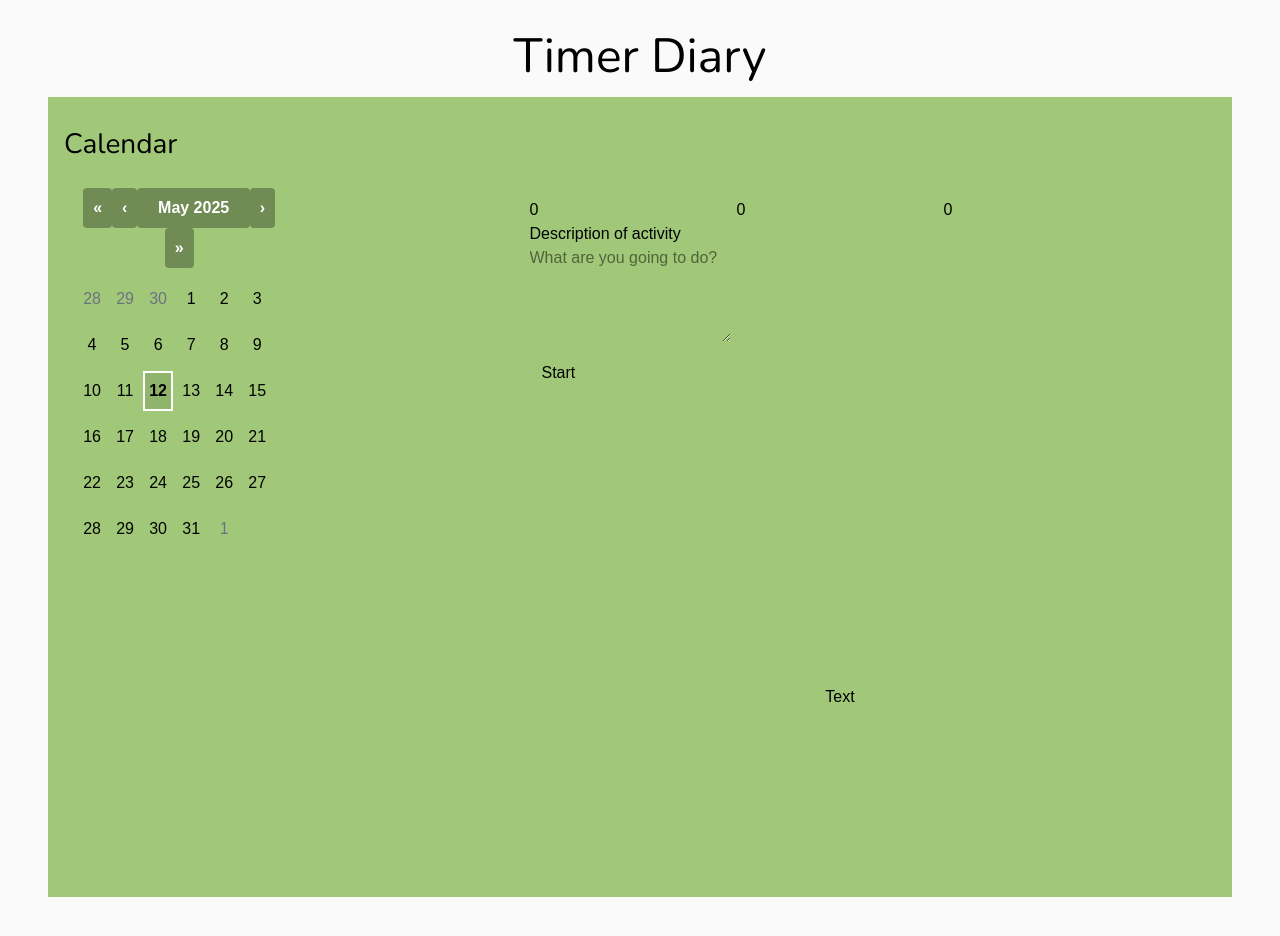
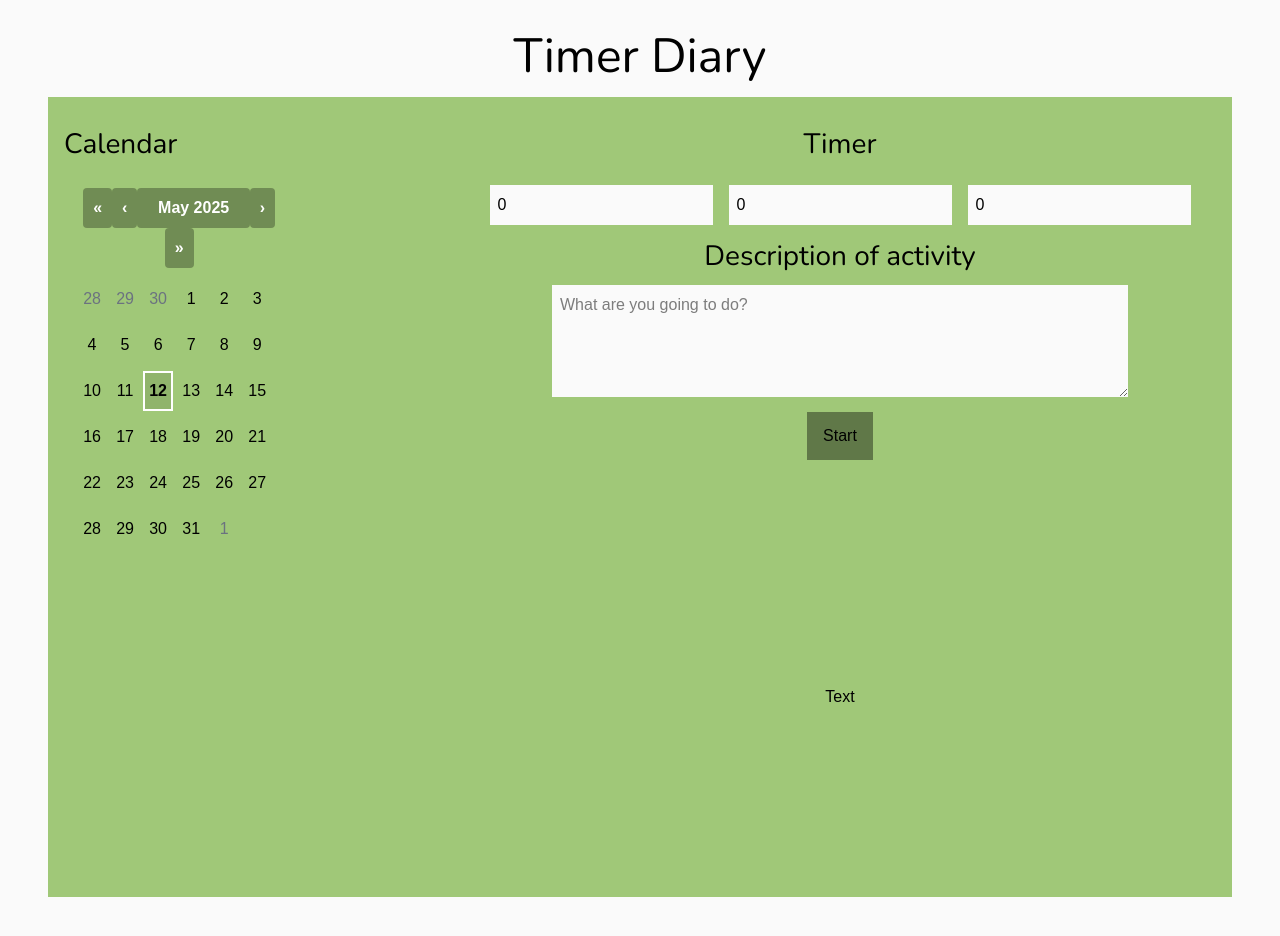
Before and after one commit to ljbroersen/timer-diary-v2, a React (Vite) app: page / in a window 1280 px wide. Shown: the top 936 px of the page. Built offline with nearby package versions, Linux system fonts and the light colour scheme.

Commit message:
fix: changed styling of the Timer and Button components; added dependencies for later

```diff
--- a/package.json
+++ b/package.json
@@ -11,6 +11,12 @@
   },
   "dependencies": {
     "@tailwindcss/vite": "^4.1.6",
+    "@tanstack/react-query": "^5.76.0",
+    "cors": "^2.8.5",
+    "dotenv": "^16.5.0",
+    "express": "^5.1.0",
+    "knex": "^3.1.0",
+    "pg": "^8.16.0",
     "react": "^19.1.0",
     "react-calendar": "^5.1.0",
     "react-dom": "^19.1.0",
--- a/src/components/Button.tsx
+++ b/src/components/Button.tsx
@@ -8,7 +8,7 @@ interface ButtonProps {
 export default function Button({ onClick, children }: Readonly<ButtonProps>) {
   return (
     <button
-      className="p-3 cursor-pointer"
+      className="p-3 px-4 cursor-pointer bg-[rgb(var(--color-tertiary))] hover:bg-[rgb(var(--color-primary-hover))]"
       onClick={onClick}
     >
       {children}
--- a/src/components/Main.tsx
+++ b/src/components/Main.tsx
@@ -11,7 +11,7 @@ export default function Main() {
       </nav>
 
       <div className="flex flex-col min-h-screen">
-        <div className="bg-[rgb(var(--color-bg-secondary))] p-4 h-1/2 flex justify-center items-center">
+        <div className="bg-[rgb(var(--color-bg-secondary))] p-4 h-1/2 flex justify-center text-center">
           <Timer />
         </div>
         <div className="bg-[rgb(var(--color-bg-secondary))] p-4 h-1/2 flex justify-center items-center">
--- a/src/components/Timer.tsx
+++ b/src/components/Timer.tsx
@@ -73,11 +73,14 @@ export default function Timer({
 
  return (
     <div>
+        <p className="mb-5">
+            <h2>Timer</h2>
+        </p>
       {showInputs ? (
         <div>
           <input
             type="number"
-            className=""
+            className="ml-2 mr-2 p-2 bg-[rgb(var(--color-secondary))]"
             placeholder="Hours"
             value={customTime.hours}
             onChange={(e) =>
@@ -89,7 +92,7 @@ export default function Timer({
           />
           <input
             type="number"
-            className=""
+            className="ml-2 mr-2 p-2 bg-[rgb(var(--color-secondary))]"
             placeholder="Minutes"
             value={customTime.minutes}
             onChange={(e) =>
@@ -101,7 +104,7 @@ export default function Timer({
           />
           <input
             type="number"
-            className=""
+            className="ml-2 mr-2 p-2 bg-[rgb(var(--color-secondary))]"
             placeholder="Seconds"
             value={customTime.seconds}
             onChange={(e) =>
@@ -111,11 +114,11 @@ export default function Timer({
               })
             }
           />
-          <p className="">
-            Description of activity
+          <p className="m-2">
+            <h2>Description of activity</h2>
           </p>
           <textarea
-            className=""
+            className="ml-2 mr-2 mb-2 p-2 w-full max-w-xl bg-[rgb(var(--color-secondary))]"
             placeholder="What are you going to do?"
             value={timerDescription}
             onChange={(e) => setTimerDescription(e.target.value)}
--- a/src/index.css
+++ b/src/index.css
@@ -12,8 +12,8 @@
 
     /* branding colors */
     --color-primary: 130 137 164;
-    --color-secondary: 221 235 157;
-    --color-tertiary: 221 205 190;
+    --color-secondary: 250 250 250;
+    --color-tertiary: 96 120 72;
     --color-primary-inverted: 255 255 255;
     --color-primary-hover: 80 160 210;
     --color-secondary-inverted: 255 255 255;
```
Also changed, not shown: 2 other files (tests, documents, lock files or other folders).
